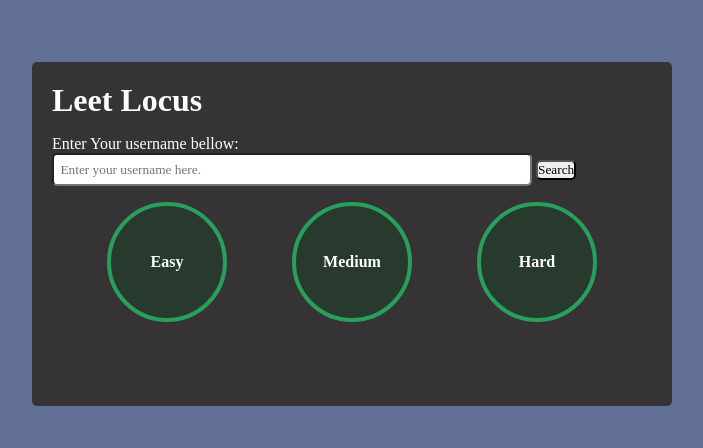
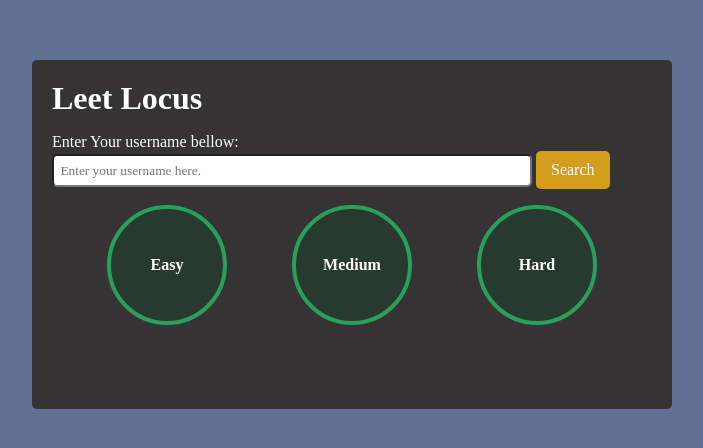
Before and after one commit to im-AyanRoy/Leet-Locus, a plain HTML site: page index.html in a window 1280 px wide. Shown: the part 166-614 px from the top of the page, without its empty margins (288-991 px from the left). Drawn offline with Linux system fonts and the light colour scheme.

Commit message:
Update style.css

```diff
--- a/style.css
+++ b/style.css
@@ -36,9 +36,22 @@ h1{
     border-radius: 5px;
     padding: 0.4rem;
 }
-#search-btn{
+#search-btn {
     border-radius: 5px;
+    background-color: #d59d1c;
+    color: white;
+    padding: 10px 15px;
+    border: none;
+    cursor: pointer;
+    font-size: 1rem;
+    transition: all 0.3s ease-in-out;
 }
+
+#search-btn:hover {
+    background-color: #b58117;
+    transform: scale(1.05);
+}
+
 .stats-container{
     display: hidden;
 }
```
